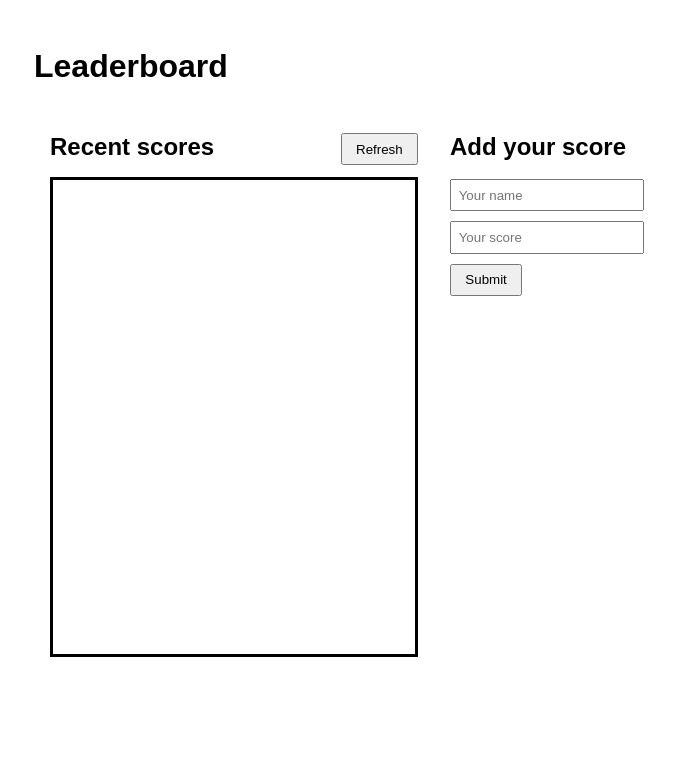
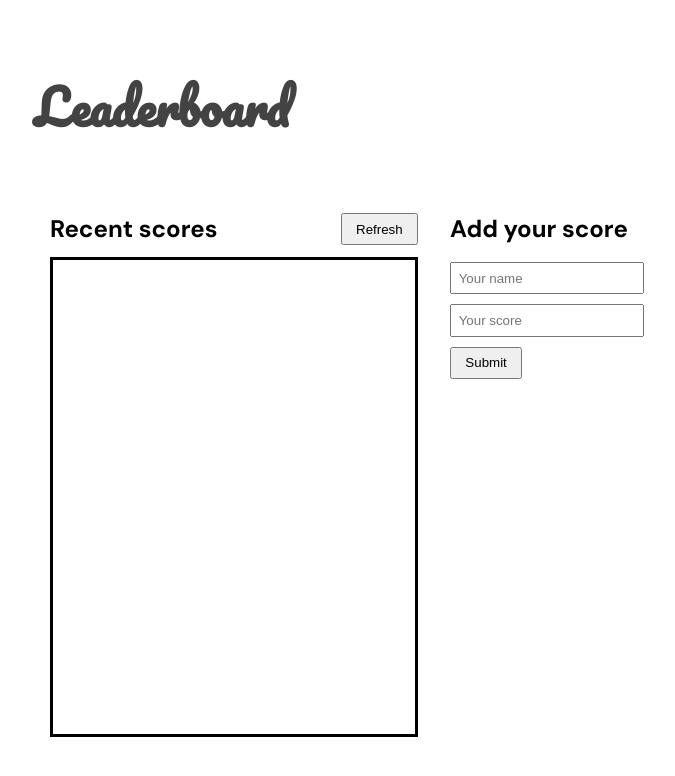
Before and after one commit to zainsadaqat/leaderboard, a website built with webpack: page src/index.html in a window 1280 px wide. Shown: the whole page, without its empty margins (206-881 px from the left). Built offline with nearby package versions, Linux system fonts and the light colour scheme; no server answers.

Commit message:
Add type faces to the project

```diff
--- a/src/css/style.css
+++ b/src/css/style.css
@@ -6,13 +6,25 @@
   text-decoration: none;
 }
 
+:root {
+  --background: #141c2f;
+  --foreground: #1f2a48;
+  --text: #b3b9c5;
+}
+
 body {
-  font-family: Arial, Helvetica, sans-serif;
+  font-family: 'DM Sans', sans-serif;
 }
 
 .container {
   max-width: 800px;
   margin: 0 auto;
+}
+
+.title {
+  font-family: 'Pacifico', cursive;
+  font-size: 3em;
+  color: rgb(68, 67, 67);
 }
 
 .d-flex {
--- a/src/index.html
+++ b/src/index.html
@@ -3,10 +3,20 @@
   <head>
     <meta charset="UTF-8" />
     <meta name="viewport" content="width=device-width, initial-scale=1.0" />
+    <link rel="preconnect" href="https://fonts.googleapis.com" />
+    <link rel="preconnect" href="https://fonts.gstatic.com" crossorigin />
+    <link rel="preconnect" href="https://fonts.googleapis.com" />
+    <link rel="preconnect" href="https://fonts.gstatic.com" crossorigin />
+    <link
+      href="https://fonts.googleapis.com/css2?family=DM+Sans:wght@400;500;700&family=Pacifico&display=swap"
+      rel="stylesheet"
+    />
     <title>Leaderboard List App</title>
   </head>
   <body class="padding-1em">
-    <header class="container"><h1 class="padding-y">Leaderboard</h1></header>
+    <header class="container">
+      <h1 class="title padding-y">Leaderboard</h1>
+    </header>
     <main class="container d-flex justify-space-between align-start">
       <section class="flex padding-1em">
         <article class="d-flex justify-space-between margin-bottom">
```
